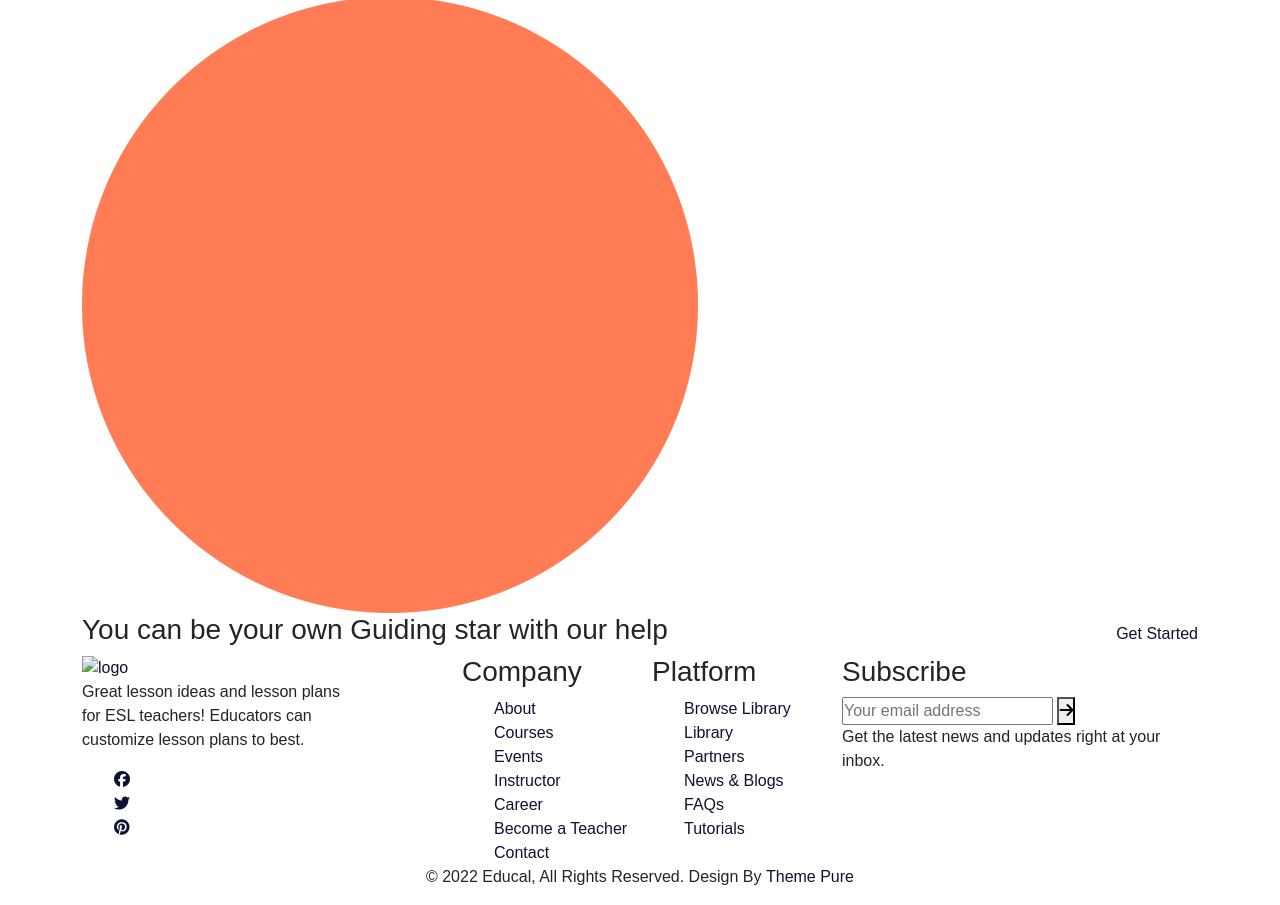
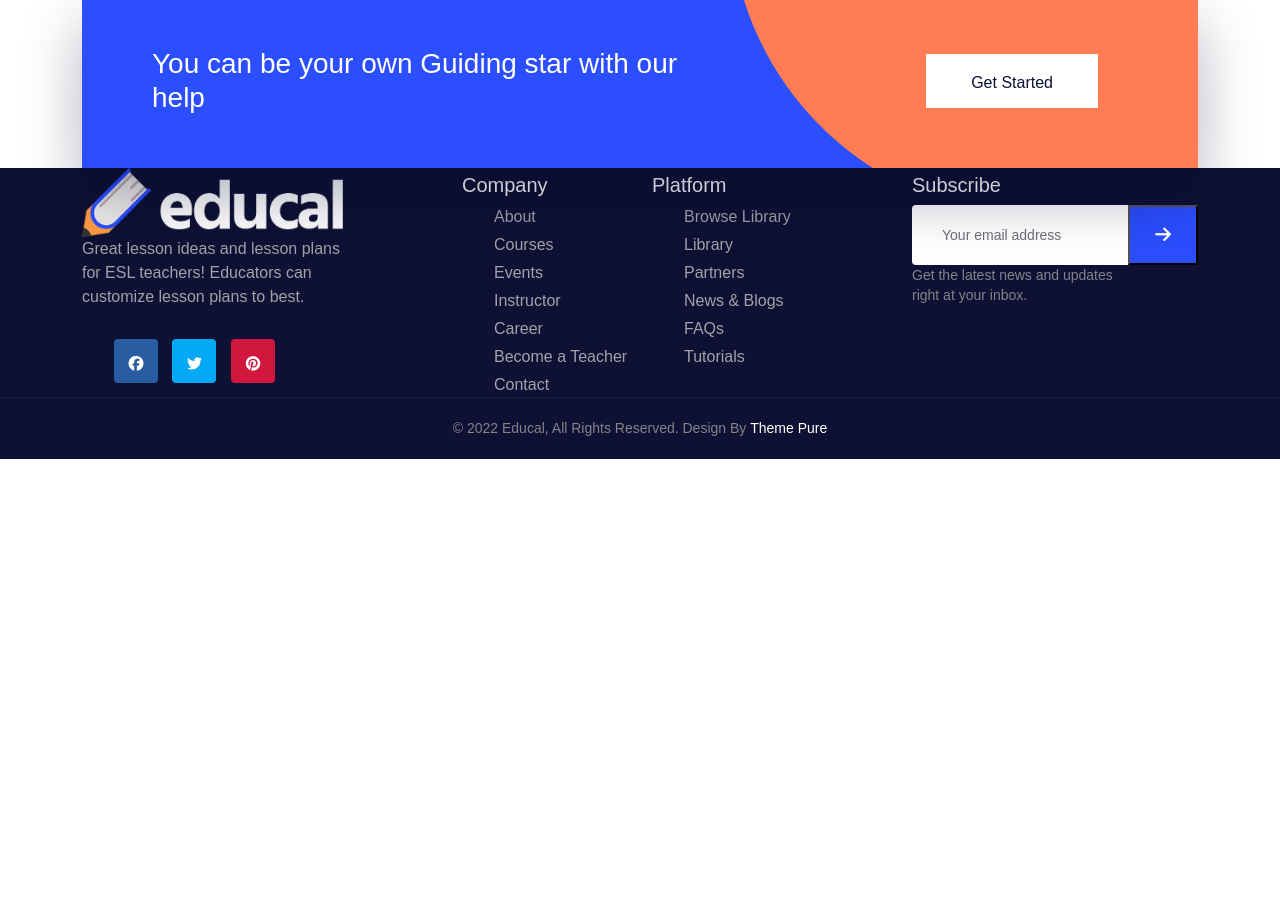
Before and after one commit to zeyqam/Educal_Frontend, a plain HTML site: page index.html in a window 1280 px wide. Shown: the part 4235-5140 px from the top of the page. After the commit the page ends 4694 px from the top, so only its background shows below. Drawn offline with nearby package versions, Linux system fonts and the light colour scheme.

```diff
--- a/assets/css/style.css
+++ b/assets/css/style.css
@@ -830,6 +830,7 @@ section .course_card_footer {
 #events .pt-115 {
   padding-top: 115px;
 }
+/*events end*/
 .progress-wrap {
   position: fixed;
   right: 50px;
@@ -884,3 +885,235 @@ section .course_card_footer {
   -webkit-transition: all 200ms linear;
   transition: all 200ms linear;
 }
+/*footer*/
+.footer-bg {
+  background: #0e1133;
+}
+.footer__widget-title {
+  padding-top: 5px;
+  font-size: 20px;
+  color: #ffffff;
+}
+.footer__widget-title-2 {
+  color: #0e1133;
+}
+.footer__widget-body p {
+  font-size: 16px;
+  line-height: 24px;
+  color: #a1a2ab;
+  margin-bottom: 30px;
+}
+.footer__widget-body-2 p {
+  color: #53545b;
+}
+.footer__social ul li {
+  display: inline-block;
+}
+.footer__social ul li:not(:last-child) {
+  margin-right: 10px;
+}
+.footer__social ul li a {
+  display: inline-block;
+  font-size: 15px;
+  width: 44px;
+  height: 44px;
+  line-height: 46px;
+  text-align: center;
+  border: 2px solid #285da1;
+  background: #285da1;
+  -webkit-border-radius: 4px;
+  -moz-border-radius: 4px;
+  border-radius: 4px;
+  color: #ffffff;
+}
+.footer__social ul li a:hover {
+  background: transparent;
+  color: #285da1;
+}
+.footer__social ul li a.tw {
+  background: #03a9f4;
+  border-color: #03a9f4;
+}
+.footer__social ul li a.tw:hover {
+  background: transparent;
+  color: #03a9f4;
+}
+.footer__social ul li a.pin {
+  background: #d2173f;
+  border-color: #d2173f;
+}
+.footer__social ul li a.pin:hover {
+  background: transparent;
+  color: #d2173f;
+}
+.footer__link ul li:not(:last-child) {
+  margin-bottom: 4px;
+}
+.footer__link ul li a {
+  color: #a1a2ab;
+}
+.footer__link ul li a:hover {
+  color: #ffffff;
+}
+.footer__link-2 ul li a {
+  color: #53545b;
+}
+.footer__link-2 ul li a:hover {
+  color: #2b4eff;
+}
+.footer__subscribe-input {
+  position: relative;
+}
+.footer__subscribe-input input {
+  width: 100%;
+  height: 60px;
+  padding: 0 30px;
+  padding-right: 50px;
+  -webkit-border-radius: 4px;
+  -moz-border-radius: 4px;
+  border-radius: 4px;
+  border: none;
+  outline: none;
+}
+.footer__subscribe-input input::placeholder {
+  font-size: 14px;
+  color: #6d6e75;
+}
+.footer__subscribe-input button {
+  position: absolute;
+  top: 0;
+  right: 0;
+  font-size: 18px;
+  color: #ffffff;
+  background: #2b4eff;
+  width: 70px;
+  height: 60px;
+  padding-right: 25px;
+  transition: all ease 0.2s;
+  -webkit-transition: all ease 0.2s;
+  -moz-transition: all ease 0.2s;
+  -ms-transition: all ease 0.2s;
+  -o-transition: all ease 0.2s;
+  overflow: hidden;
+}
+.footer__subscribe-input button i {
+  position: absolute;
+  top: 50%;
+  left: 50%;
+  -webkit-transform: translate(-50%, -50%);
+  -moz-transform: translate(-50%, -50%);
+  -ms-transform: translate(-50%, -50%);
+  transform: translate(-50%, -50%);
+  transition: all ease 0.2s;
+  -webkit-transition: all ease 0.2s;
+  -moz-transition: all ease 0.2s;
+  -ms-transition: all ease 0.2s;
+  -o-transition: all ease 0.2s;
+}
+.footer__subscribe-input button i:last-child {
+  left: 0%;
+  visibility: hidden;
+  opacity: 0;
+}
+.footer__subscribe-input button:hover i {
+  left: 100%;
+  visibility: hidden;
+  opacity: 0;
+}
+.footer__subscribe-input button:hover i:last-child {
+  left: 50%;
+  visibility: visible;
+  opacity: 1;
+}
+.footer__subscribe p {
+  font-size: 14px;
+  line-height: 20px;
+  color: #83848a;
+  padding-right: 60px;
+}
+.footer__subscribe-2 p {
+  color: #6d6e75;
+}
+.footer__pl-70 {
+  padding-left: 70px;
+}
+@media only screen and (min-width: 992px) and (max-width: 1199px) {
+  .footer__pl-70 {
+    padding-left: 0;
+  }
+}
+@media only screen and (min-width: 768px) and (max-width: 991px) {
+  .footer__pl-70 {
+    padding-left: 0;
+  }
+}
+@media only screen and (min-width: 576px) and (max-width: 767px) {
+  .footer__pl-70 {
+    padding-left: 0;
+  }
+}
+@media (max-width: 575px) {
+  .footer__pl-70 {
+    padding-left: 0;
+  }
+}
+.footer__bottom {
+  padding: 20px 0;
+  border-top: 1px solid #1c1f3f;
+}
+.footer__bottom-2 {
+  border-color: #e0e1e8;
+}
+.footer__copyright p {
+  font-size: 14px;
+  color: #83848a;
+  margin-bottom: 0;
+}
+.footer__copyright p a {
+  color: #ffffff;
+}
+.footer__copyright-2 p {
+  color: #6d6e75;
+}
+.footer__copyright-2 p a {
+  color: #2b4eff;
+}
+#cta .cta__inner {
+  padding: 50px 100px 53px 70px;
+
+  box-shadow: 0px 30px 60px 0px rgba(0, 4, 48, 0.3);
+  position: relative;
+  z-index: 1;
+}
+.blue-bg {
+  background: #2b4eff;
+}
+.fix {
+  overflow: hidden;
+}
+#cta .cta__shape img {
+  position: absolute;
+  bottom: -48px;
+  right: -148px;
+}
+#cta .cta__title {
+  position: relative;
+  z-index: 1;
+
+  color: #ffffff;
+  margin-bottom: 0;
+}
+#cta .e-btn-white {
+  height: 54px;
+  line-height: 58px;
+  background: #ffffff;
+  color: #0e1133;
+  padding: 0 45px;
+}
+.p-relative {
+  position: relative;
+}
+
+.z-index-1 {
+  z-index: 1;
+}
--- a/index.html
+++ b/index.html
@@ -1157,7 +1157,7 @@
         </div>
       </section>
 
-      <section class="cta__area mb--120">
+      <section id="cta" class="cta__area mb--120">
         <div class="container">
           <div class="cta__inner blue-bg fix">
             <div class="cta__shape">
@@ -1175,7 +1175,9 @@
                 <div
                   class="cta__more d-md-flex justify-content-end p-relative z-index-1"
                 >
-                  <a class="e-btn e-btn-white" href="/contact">Get Started</a>
+                  <a href="contact.html" class="e-btn e-btn-white"
+                    >Get Started</a
+                  >
                 </div>
               </div>
             </div>
@@ -1184,10 +1186,8 @@
       </section>
     </main>
     <!--End of main-->
-
-    <!--Start of main-->
-
-    <footer class="footer__area footer-bg">
+    <footer>
+      <div class="footer__area footer-bg">
         <div class="footer__top pt-190 pb-40">
           <div class="container">
             <div class="row">
@@ -1195,9 +1195,9 @@
                 <div class="footer__widget mb-50">
                   <div class="footer__widget-head mb-22">
                     <div class="footer__logo">
-                    <a href="/"
-                      ><img src="./assets/images/logo-2.png" alt="logo"
-                    /></a>
+                      <a href="index-2.html">
+                        <img src="./assets/images/logo.png" alt="" />
+                      </a>
                     </div>
                   </div>
                   <div class="footer__widget-body">
@@ -1205,6 +1205,7 @@
                       Great lesson ideas and lesson plans for ESL teachers!
                       Educators can customize lesson plans to best.
                     </p>
+
                     <div class="footer__social">
                       <ul>
                         <li>
@@ -1277,13 +1278,19 @@
                     <div class="footer__subscribe">
                       <form action="#">
                         <div class="footer__subscribe-input mb-15">
-                        <input type="email" placeholder="Your email address" />
+                          <input
+                            type="email"
+                            placeholder="Your email address"
+                          />
                           <button type="submit">
+                            <i class="fa-solid fa-arrow-right"></i>
                             <i class="fa-solid fa-arrow-right"></i>
                           </button>
                         </div>
                       </form>
-                    <p>Get the latest news and updates right at your inbox.</p>
+                      <p>
+                        Get the latest news and updates right at your inbox.
+                      </p>
                     </div>
                   </div>
                 </div>
@@ -1298,15 +1305,15 @@
                 <div class="footer__copyright text-center">
                   <p>
                     © 2022 Educal, All Rights Reserved. Design By
-                  <a href="/">Theme Pure</a>
+                    <a href="index-2.html">Theme Pure</a>
                   </p>
                 </div>
               </div>
             </div>
           </div>
         </div>
+      </div>
     </footer>
-    <!--End of main-->
 
     <script src="./assets/js/script.js"></script>
   </body>
```
Lines whose indentation alone changed are shown as unchanged.
